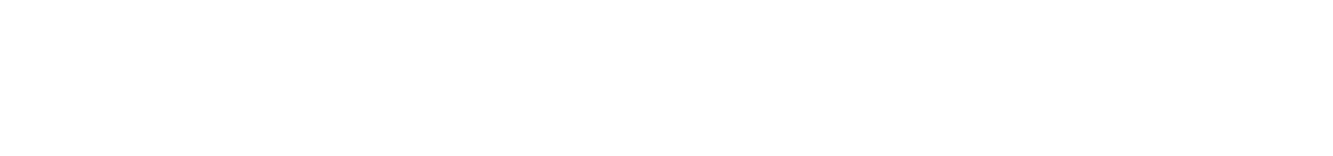
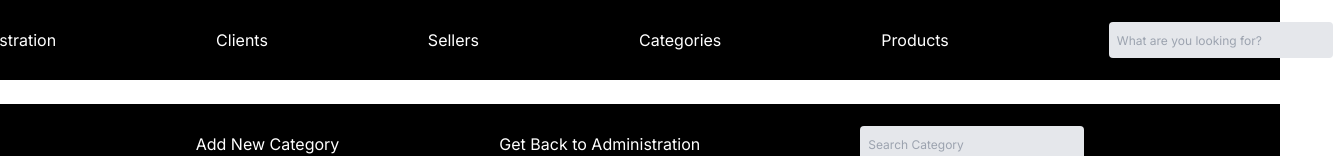
Before and after one commit to Team3Senior/Team3Senior, a Next.js app in the folder client/team3/: page /Admin/Categories in a window 1280 px wide. Before the commit this address had no page. Shown: the top 156 px of the page, 1333 px wide, since content can reach past the window. Built offline with nearby package versions, Linux system fonts and the light colour scheme; no server answers.

Commit message:
farah admin

```diff
--- a/client/team3/app/Admin/layout.tsx
+++ b/client/team3/app/Admin/layout.tsx
@@ -14,8 +14,8 @@ export default function AdminLayout({
         <div className='flex justify-center align-middle bg-black text-white h-20 gap-40 mb-6 items-center' >
 
           <Link href='/' >Administration</Link>
-        <Link href='/AdminClients'>Clients</Link>
-        <Link href='/AdminSellers'>Sellers</Link>
+        <Link href='/Admin/Clients'>Clients</Link>
+        <Link href='/Admin/Sellers'>Sellers</Link>
         <Link href='Admin/Categories'>Categories</Link>
         <Link href='/AdminProducts'>Products</Link>
         <div>
--- a/client/team3/app/Home/page.tsx
+++ b/client/team3/app/Home/page.tsx
@@ -1,4 +1,4 @@
-import AdminCat from "../Admin/AdminCategory/page";
+import AdminCat from "../Admin/Categories/page";
 import Footer from "../Footer/page";
 import Nav from "../Nav/page";
 import { ElementError } from "../NotFound/page";
--- /dev/null
+++ b/package.json
@@ -0,0 +1,5 @@
+{
+  "dependencies": {
+    "@mui/icons-material": "^5.15.2"
+  }
+}
```
Also changed, not shown: client/team3/app/Admin/Categories/page.tsx (renamed from client/team3/app/Admin/AdminCategory/page.tsx), client/team3/app/Admin/Clients/page.tsx (renamed from client/team3/app/Admin/AdminClient/page.tsx), client/team3/app/Admin/Products/page.tsx (renamed from client/team3/app/Admin/AdminProduct/page.tsx), client/team3/app/Admin/Sellers/page.tsx (renamed from client/team3/app/Admin/AdminSeller/page.tsx), 2 other files (tests, documents, lock files or other folders).
